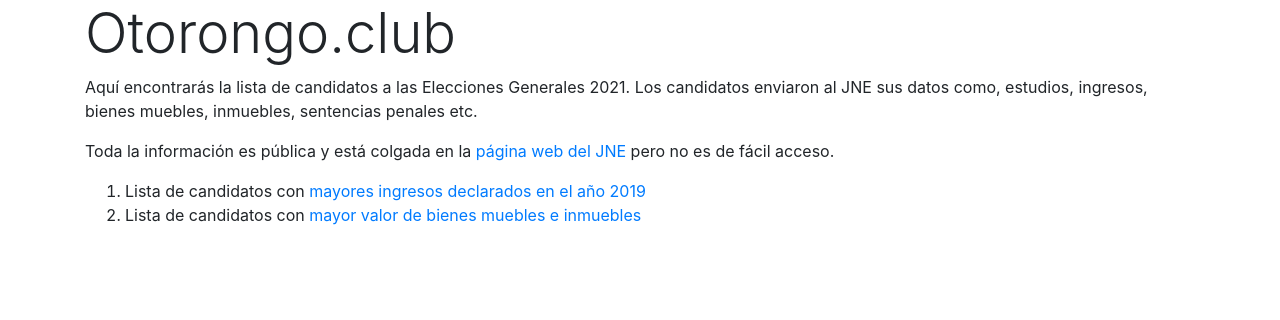
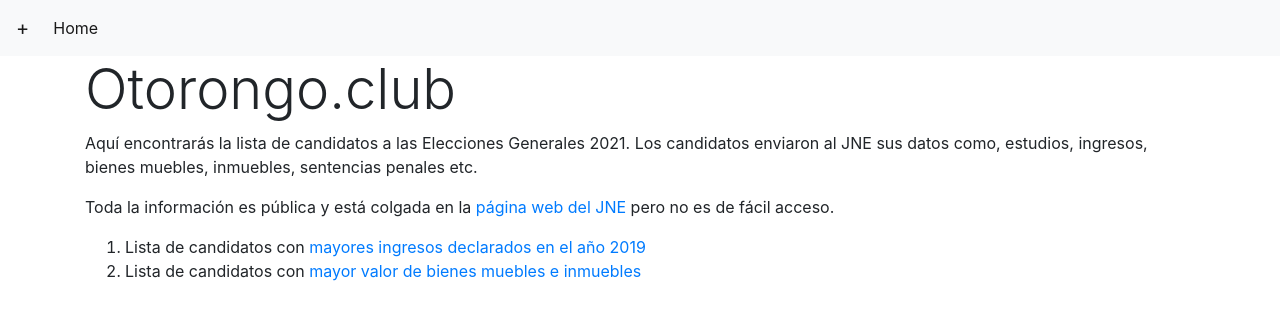
Before and after one commit to robacci/otorongo.club, a Django app: page / in a window 1280 px wide. Shown: the top 320 px of the page. Run offline with Django 3.2, Linux system fonts and the light colour scheme; some libraries are stand-ins or nearby versions.

Commit message:
added navbar

```diff
--- a/votes/templates/votes/base.html
+++ b/votes/templates/votes/base.html
@@ -7,6 +7,21 @@
 </head>
 <body>
 
+<nav class="navbar navbar-expand-lg navbar-light bg-light">
+  <a class="navbar-brand" href="/">+</a>
+  <button class="navbar-toggler" type="button" data-toggle="collapse" data-target="#navbarSupportedContent" aria-controls="navbarSupportedContent" aria-expanded="false" aria-label="Toggle navigation">
+    <span class="navbar-toggler-icon"></span>
+  </button>
+
+  <div class="collapse navbar-collapse" id="navbarSupportedContent">
+    <ul class="navbar-nav mr-auto">
+      <li class="nav-item active">
+        <a class="nav-link" href="/">Home <span class="sr-only">(current)</span></a>
+      </li>
+    </ul>
+  </div>
+</nav>
+
 <div class="container">
   <h1 class="display-4">Otorongo.club</h1>
 
```
